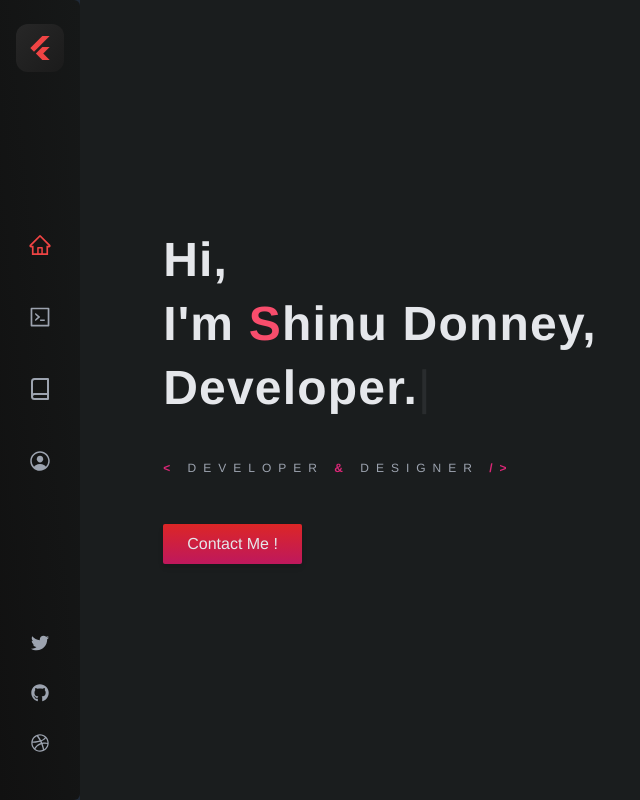
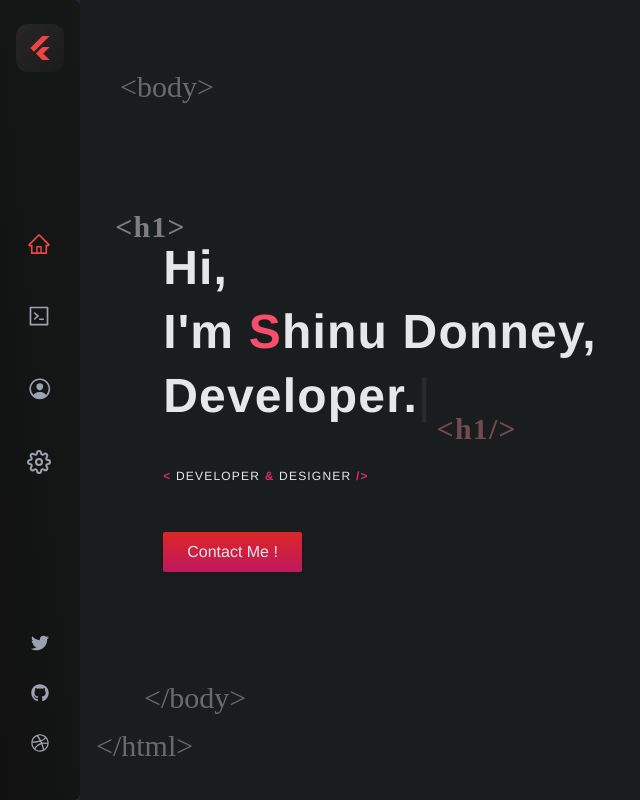
Before and after one commit to The-sad-philosopher/Portfolio, a React (Create React App) app: page / in a window 1280 px wide. Shown: the whole page, without its empty margins (0-640 px from the left). Built offline with nearby package versions, Linux system fonts and the light colour scheme; what @tailwindcss/typography would draw is missing.

Commit message:
💄 Add some more styles

```diff
--- a/src/components/Home/Left.tsx
+++ b/src/components/Home/Left.tsx
@@ -3,12 +3,28 @@ import { Title } from './Title';
 import { Subtitle } from './Subtitle';
 import { Button } from '../Button';
 
+const styles = {
+  fontFamily: '"La Belle Aurore", cursive',
+  color: '#7e7e7e',
+  opacity: '0.8',
+  fontSize: '30px',
+};
+
 export const Left: React.FC = () => (
-  <div className="flex justify-center items-center flex-1">
+  <div className="flex justify-center items-center flex-1 relative">
+    <div className="absolute top-16 left-10" style={styles}>
+      &lt;body&gt;
+    </div>
     <div className="space-y-12">
       <Title />
       <Subtitle />
       <Button buttonText="Contact Me !" />
     </div>
+    <div className="absolute bottom-20 left-16" style={styles}>
+      &lt;/body&gt;
+    </div>
+    <div className="absolute bottom-8 left-4" style={styles}>
+      &lt;/html&gt;
+    </div>
   </div>
 );
--- a/src/components/Home/Subtitle.tsx
+++ b/src/components/Home/Subtitle.tsx
@@ -1,12 +1,12 @@
 import * as React from 'react';
 
 const styles = {
-  letterSpacing: '7px',
+  letterSpacing: '42.5%',
 };
 
 export const Subtitle: React.FC = () => (
   <div
-    className="text-xs font-medium text-gray-400 uppercase tracking-widest"
+    className="text-xs font-medium text-gray-200 uppercase tracking-widest"
     style={styles}
   >
     <span className="font-semibold text-pink-600">&lt;</span> Developer{' '}
--- a/src/components/Home/Title.tsx
+++ b/src/components/Home/Title.tsx
@@ -1,17 +1,40 @@
 import * as React from 'react';
 
-const styles = {
+const styles_span = {
   color: '#F84D6C',
 };
 
+const styles_h1_start = {
+  fontFamily: '"La Belle Aurore", cursive',
+  color: '#7e7e7e',
+  fontSize: '30px',
+  top: '-2rem',
+  left: '-3rem',
+};
+
+const styles_h1_end = {
+  fontFamily: '"La Belle Aurore", cursive',
+  color: '#CF7585',
+  fontSize: '30px',
+  bottom: '-1.5rem',
+  right: '5rem',
+  opacity: '0.5',
+};
+
 export const Title: React.FC = () => (
-  <div className="text-5xl font-bold tracking-wide space-y-4">
+  <div className="text-5xl font-bold tracking-wide space-y-4 relative">
+    <div className="absolute text-opacity-80" style={styles_h1_start}>
+      &lt;h1&gt;
+    </div>
     <div>Hi,</div>
     <div>
-      I'm <span style={styles}>S</span>hinu Donney,
+      I'm <span style={styles_span}>S</span>hinu Donney,
     </div>
     <div>
       Developer.<span className="font-normal animate-ping">|</span>
     </div>
+    <div className="absolute text-opacity-80" style={styles_h1_end}>
+      &lt;h1/&gt;
+    </div>
   </div>
 );
--- a/src/components/Navbar/NavItems.tsx
+++ b/src/components/Navbar/NavItems.tsx
@@ -1,6 +1,6 @@
 import * as React from 'react';
 import { AiOutlineCode, AiOutlineHome } from 'react-icons/ai';
-import { FiBook } from 'react-icons/fi';
+import { FiSettings } from 'react-icons/fi';
 import { IoPersonCircleOutline } from 'react-icons/io5';
 import { NavLink } from 'react-router-dom';
 
@@ -13,11 +13,14 @@ export const NavItems: React.FC = () => {
       <NavLink to="/project" activeClassName="text-red-500">
         <AiOutlineCode className="hover:text-red-400 duration-100" />
       </NavLink>
+      <NavLink to="/about" activeClassName="text-red-500">
+        <IoPersonCircleOutline
+          fontSize="1.6rem"
+          className="hover:text-red-400 duration-100"
+        />
+      </NavLink>
       <NavLink to="/post" activeClassName="text-red-500">
-        <FiBook className="hover:text-red-400 duration-100" />
-      </NavLink>
-      <NavLink to="/about" activeClassName="text-red-500">
-        <IoPersonCircleOutline className="hover:text-red-400 duration-100" />
+        <FiSettings className="hover:text-red-400 duration-100" />
       </NavLink>
     </div>
   );
```
